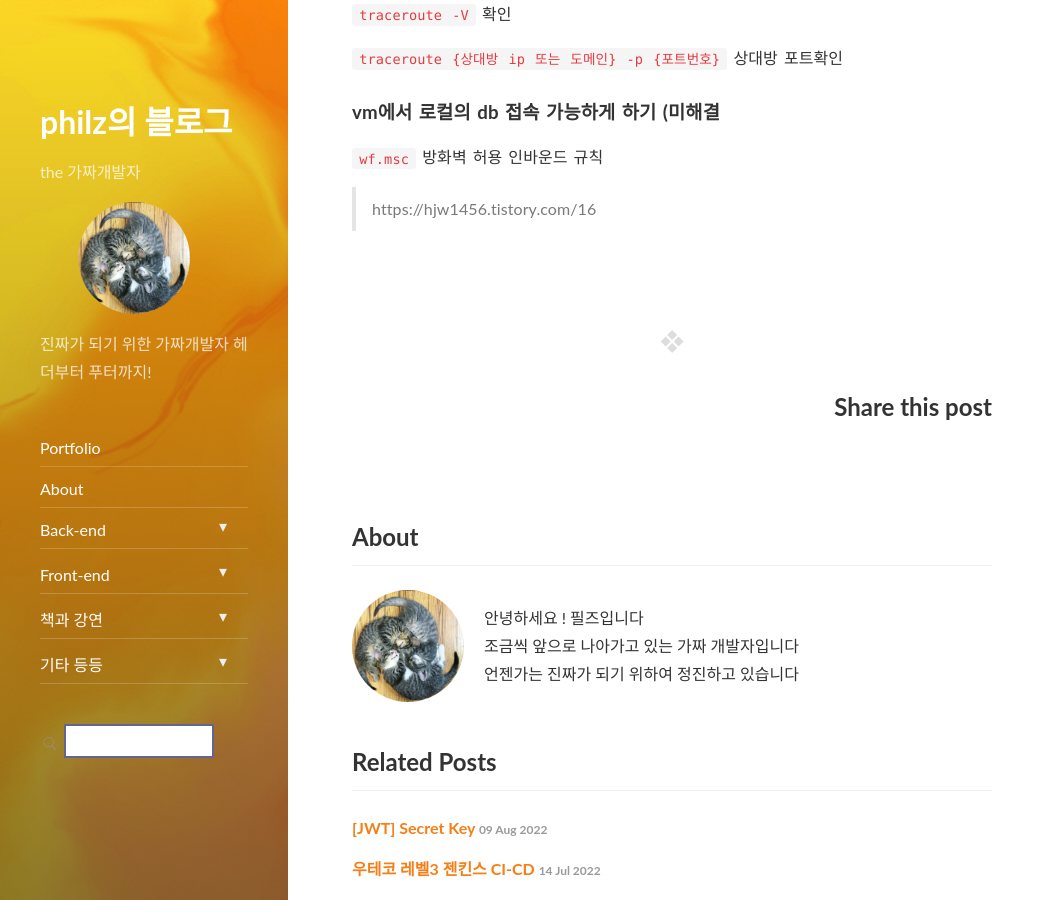
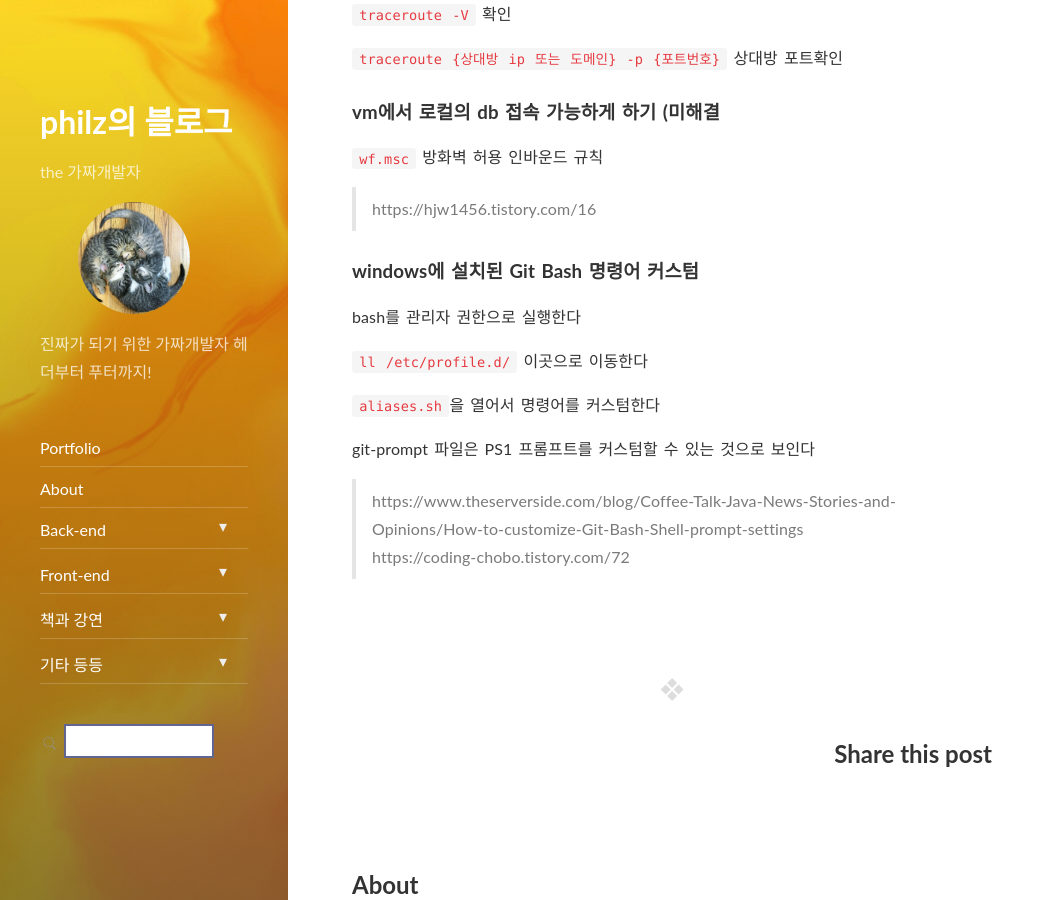
Before and after one commit to progress0407/progress0407.github.io, a Jekyll site: the page built from _posts/backend/linux/2021-07-29-linux-memo.md, in a window 1280 px wide and 900 px high, scrolled down 279 px. Shown: the whole window, without its empty margins (0-1055 px from the left). Built offline with Jekyll 4.4.1, drawn with Linux system fonts in a browser that asks for light colours; nearby versions of some CDN libraries; some of the changed text lies outside the part shown.

Commit message:
add post of jwt password and update linux posting

```diff
--- a/_posts/backend/linux/2021-07-29-linux-memo.md
+++ b/_posts/backend/linux/2021-07-29-linux-memo.md
@@ -21,3 +21,16 @@ published: true
 `wf.msc` 방화벽 허용 인바운드 규칙
 
 > https://hjw1456.tistory.com/16
+
+### windows에 설치된 Git Bash 명령어 커스텀
+
+bash를 관리자 권한으로 실행한다
+
+`ll /etc/profile.d/` 이곳으로 이동한다
+
+`aliases.sh`을 열어서 명령어를 커스텀한다
+
+git-prompt 파일은 PS1 프롬프트를 커스텀할 수 있는 것으로 보인다
+
+> https://www.theserverside.com/blog/Coffee-Talk-Java-News-Stories-and-Opinions/How-to-customize-Git-Bash-Shell-prompt-settings
+> https://coding-chobo.tistory.com/72
```
Also changed, not shown: _posts/backend/etc/2022-08-09-jwt secret key 생성하기.md (renamed from _posts/backend/etc/2022-08-09-jwt-enc.md, +1 -1 lines).
